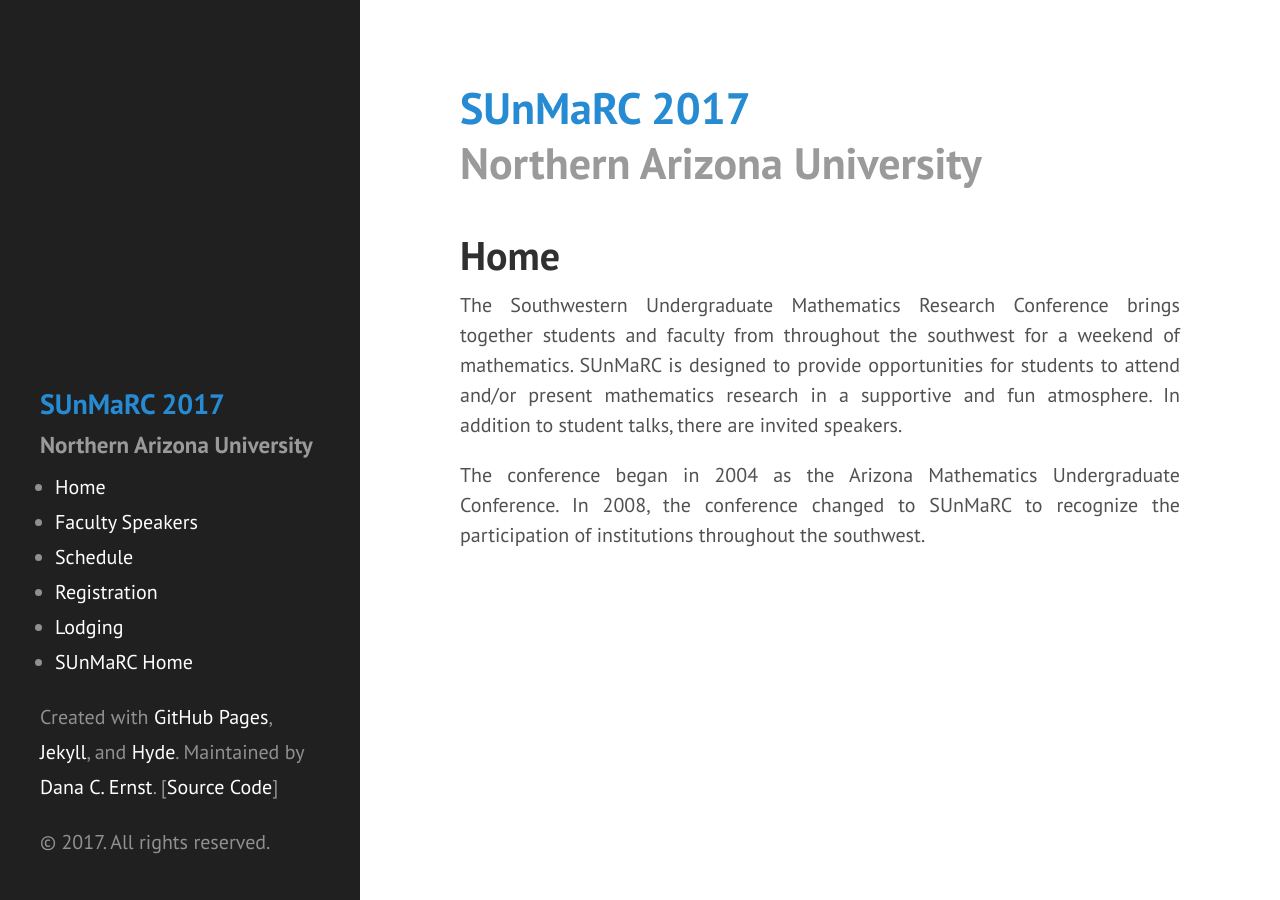
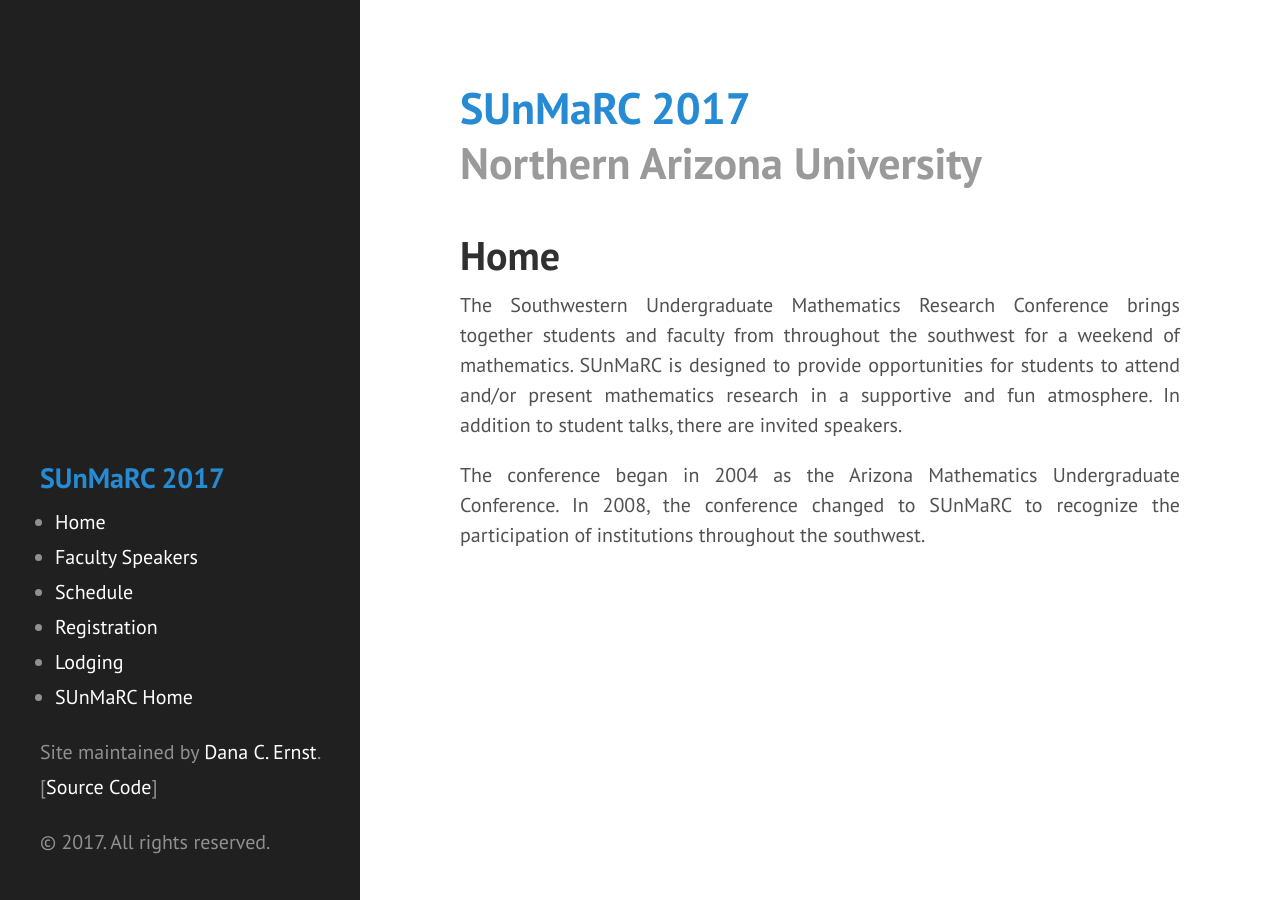
Before and after one commit to NAUMathStat/sunmarc2017, a Jekyll site: the page built from index.md, in a window 1280 px wide. Built offline with Jekyll 4.4.1, drawn with Linux system fonts in a browser that asks for light colours.

Commit message:
Update to sidebar

```diff
--- a/_includes/sidebar.html
+++ b/_includes/sidebar.html
@@ -3,7 +3,7 @@
 
 <div class="sidebar-about">
 <h1>{{ site.description }}</h1>
-<h2>{{ site.tagline }}</h2>
+<!-- <h2>{{ site.tagline }}</h2> -->
 </div>
 
 <nav class="sidebar-nav">
@@ -19,7 +19,8 @@
 </ul>
 
 <div class="sidebar-nav-item">
-<p>Created with <a href="https://pages.github.com">GitHub Pages</a>, <a href="http://jekyllrb.com">Jekyll</a>, and <a href="http://hyde.getpoole.com">Hyde</a>. Maintained by <a href="http://danaernst.com">Dana C. Ernst</a>. [<a href="http://github.com/NAUMathStat/seminars">Source Code</a>]</p>
+<!-- <p>Created with <a href="https://pages.github.com">GitHub Pages</a>, <a href="http://jekyllrb.com">Jekyll</a>, and <a href="http://hyde.getpoole.com">Hyde</a>. -->
+<p>Site maintained by <a href="http://dcernst.github.io">Dana C. Ernst</a>. [<a href="http://github.com/NAUMathStat/seminars">Source Code</a>]</p>
 <p>&copy; {{ site.time | date: '%Y' }}. All rights reserved.</p>
 </div>
 
```
